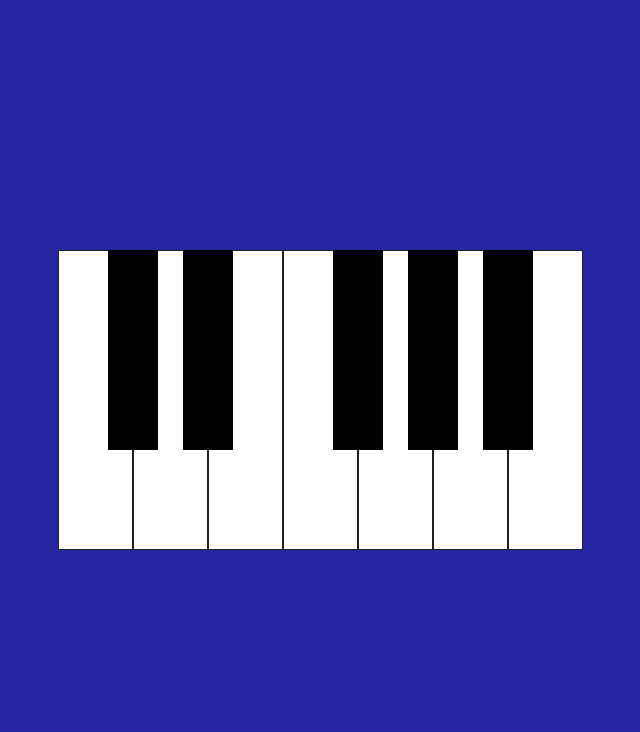
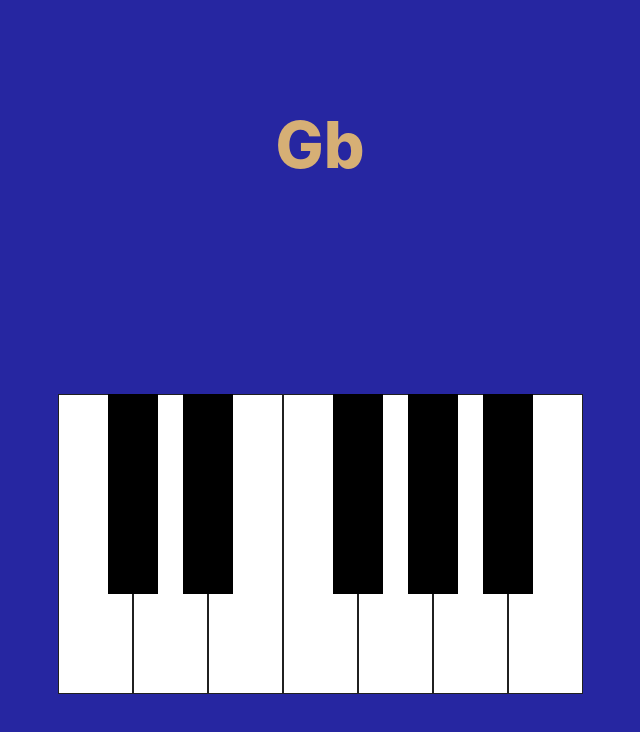
Before and after one commit to charlesmartinreed/play-it-again, a plain HTML site: page index.html in a window 1280 px wide. Shown: the whole page, without its empty margins (320-960 px from the left). Drawn offline with Linux system fonts and the light colour scheme.

Commit message:
Add functions to randomly generate cpu note.

```diff
--- a/index.html
+++ b/index.html
@@ -9,6 +9,7 @@
     <title>Play it Again!</title>
   </head>
   <body>
+    <div class="cpu-note-value"></div>
     <div class="piano-keyboard">
       <div class="piano-key piano-key-white" data-note="C"></div>
       <div class="piano-key piano-key-black" data-note="Db"></div>
--- a/script.js
+++ b/script.js
@@ -6,6 +6,12 @@ const BLACK_KEYS = ["s", "d", "g", "h", "j"];
 
 const whiteKeys = document.querySelectorAll(".piano-key-white");
 const blackKeys = document.querySelectorAll(".piano-key-black");
+
+const cpuNote = document.querySelector(".cpu-note-value");
+
+window.addEventListener("load", () => {
+  initgame();
+});
 
 // CLICK TO PLAY
 keys.forEach(key => {
@@ -40,3 +46,42 @@ document.addEventListener("keydown", e => {
   if (whiteKeyIndex > -1) playNoteAudio(whiteKeys[whiteKeyIndex]);
   if (blackKeyIndex > -1) playNoteAudio(blackKeys[blackKeyIndex]);
 });
+
+// CPU
+
+const initgame = () => {
+  setInterval(() => cpuPickRandomNote(), 2000);
+};
+
+const getRandomKeyColor = () => {
+  return Math.round(Math.random());
+};
+
+const cpuPickRandomNote = () => {
+  let cpuKeyColor = getRandomKeyColor();
+  let cpuNoteIndex;
+  let cpuNoteValue;
+
+  if (cpuKeyColor === 0) {
+    cpuNoteIndex = Math.floor(Math.random() * blackKeys.length);
+    cpuNoteValue = blackKeys[cpuNoteIndex].dataset.note;
+    console.log(cpuNoteIndex);
+
+    keyAudio.forEach(keyNote => {
+      if (keyNote.id === cpuNoteValue) {
+        keyNote.play();
+      }
+    });
+  } else if (cpuKeyColor === 1) {
+    cpuNoteIndex = Math.floor(Math.random() * whiteKeys.length);
+    cpuNoteValue = whiteKeys[cpuNoteIndex].dataset.note;
+    console.log(cpuNoteIndex);
+
+    keyAudio.forEach(keyNote => {
+      if (keyNote.id === cpuNoteValue) {
+        keyNote.play();
+      }
+    });
+  }
+  cpuNote.textContent = cpuNoteValue;
+};
--- a/style.css
+++ b/style.css
@@ -11,6 +11,14 @@ body {
   min-height: 100vh;
   display: grid;
   place-items: center;
+  font-family: -apple-system, BlinkMacSystemFont, "Segoe UI", Roboto, Oxygen,
+    Ubuntu, Cantarell, "Open Sans", "Helvetica Neue", sans-serif;
+}
+
+.cpu-note-value {
+  font-size: 4rem;
+  color: rgb(214, 175, 117);
+  font-weight: 800;
 }
 
 .piano-keyboard {
```
